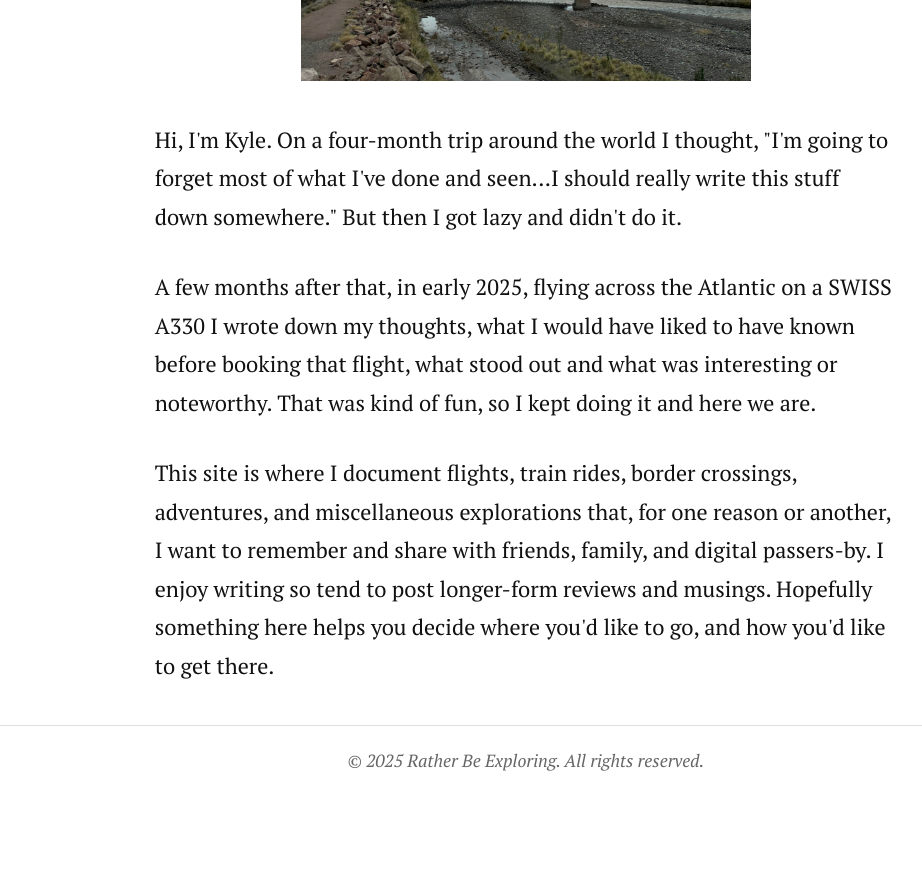
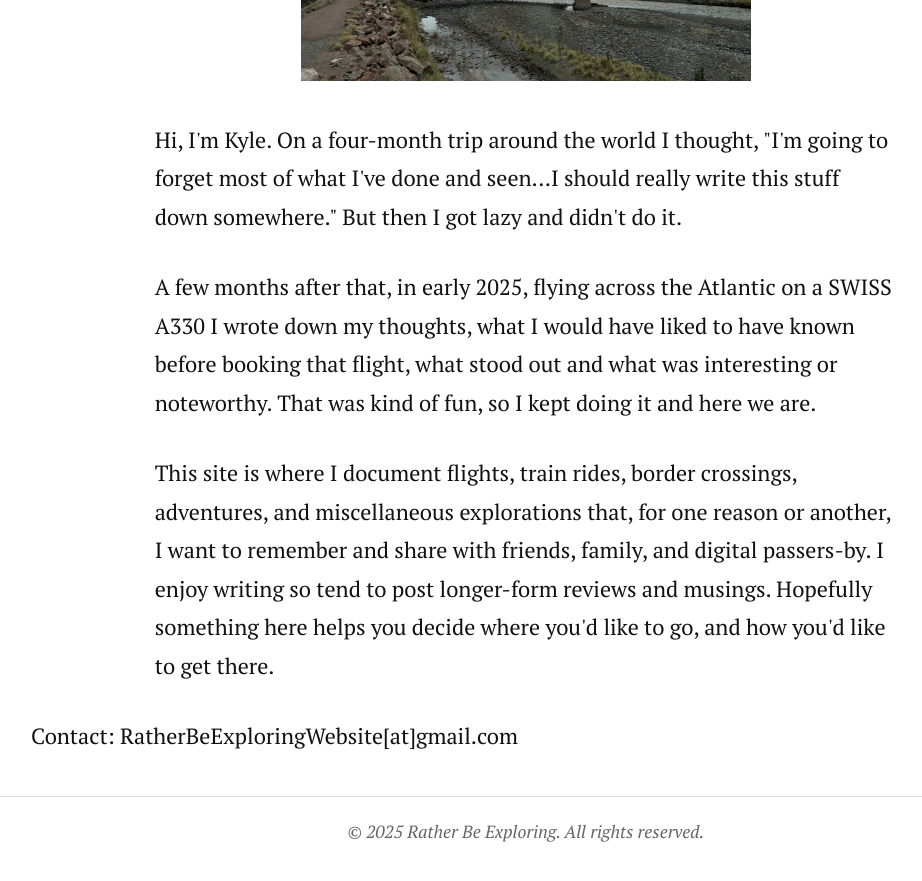
Before and after one commit to RatherBeExploring/ratherbeexploring.github.io, a Jekyll site: the page built from about.md, in a window 1280 px wide and 900 px high, scrolled down 754 px. Shown: the top 881 px of the window, without its empty margins (114-1036 px from the left). Built offline with Jekyll 4.4.1, drawn with Linux system fonts in a browser that asks for light colours; nearby versions of some CDN libraries; our own code applies the rules of GitHub Pages for plain Markdown files; before the commit the page ends 1583 px from its top, so only the background shows below that.

Commit message:
Update about.md
Add contact email

```diff
--- a/about.md
+++ b/about.md
@@ -6,3 +6,5 @@
 	<p>Hi, I'm Kyle.  On a four-month trip around the world I thought, "I'm going to forget most of what I've done and seen...I should really write this stuff down somewhere."  But then I got lazy and didn't do it.</p>
 	<p>A few months after that, in early 2025, flying across the Atlantic on a SWISS A330 I wrote down my thoughts, what I would have liked to have known before booking that flight, what stood out and what was interesting or noteworthy.  That was kind of fun, so I kept doing it and here we are.
 	<p>This site is where I document flights, train rides, border crossings, adventures, and miscellaneous explorations that, for one reason or another, I want to remember and share with friends, family, and digital passers-by. I enjoy writing so tend to post longer-form reviews and musings.  Hopefully something here helps you decide where you'd like to go, and how you'd like to get there.</p>
+
+ Contact: RatherBeExploringWebsite[at]gmail.com
```
